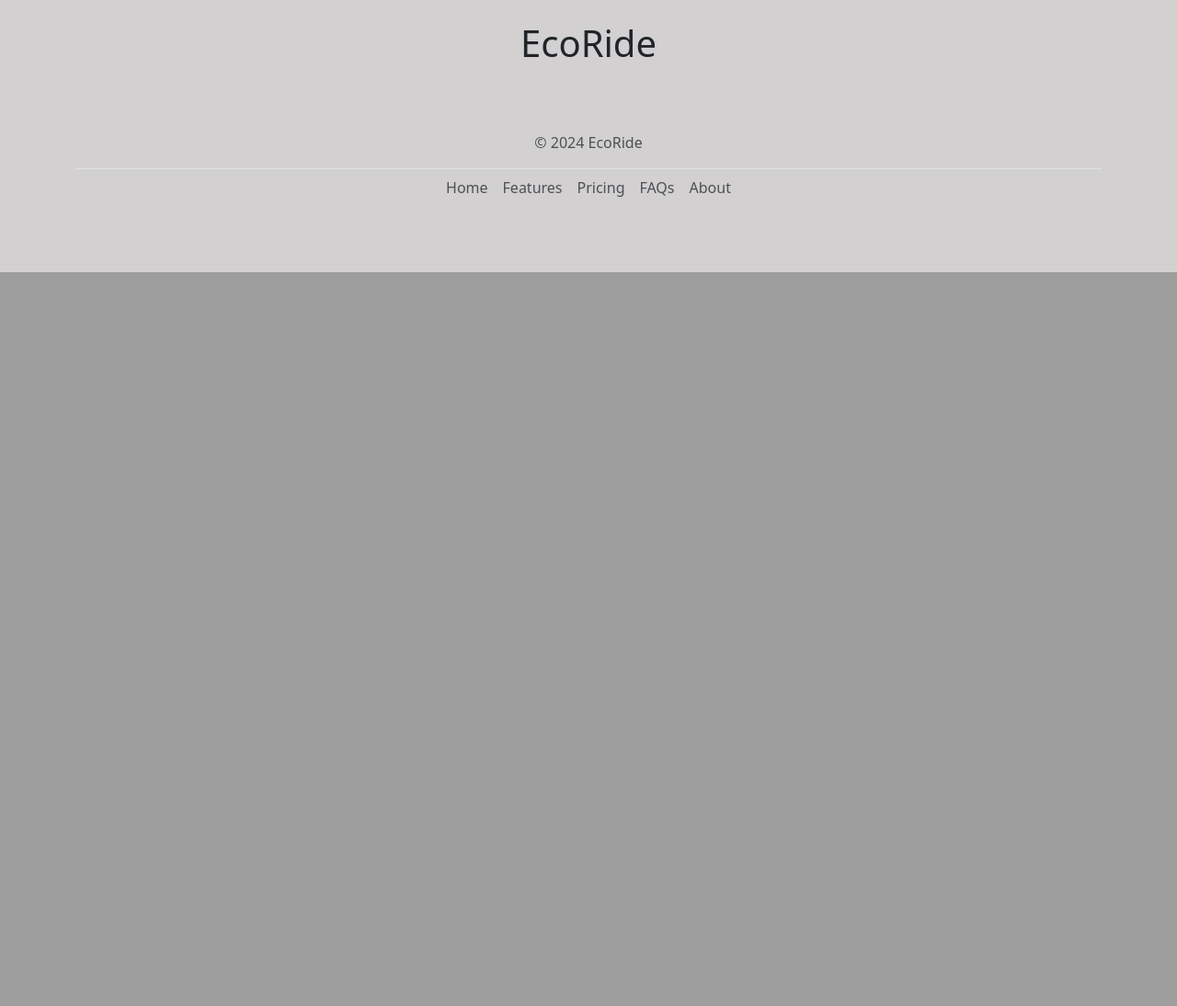
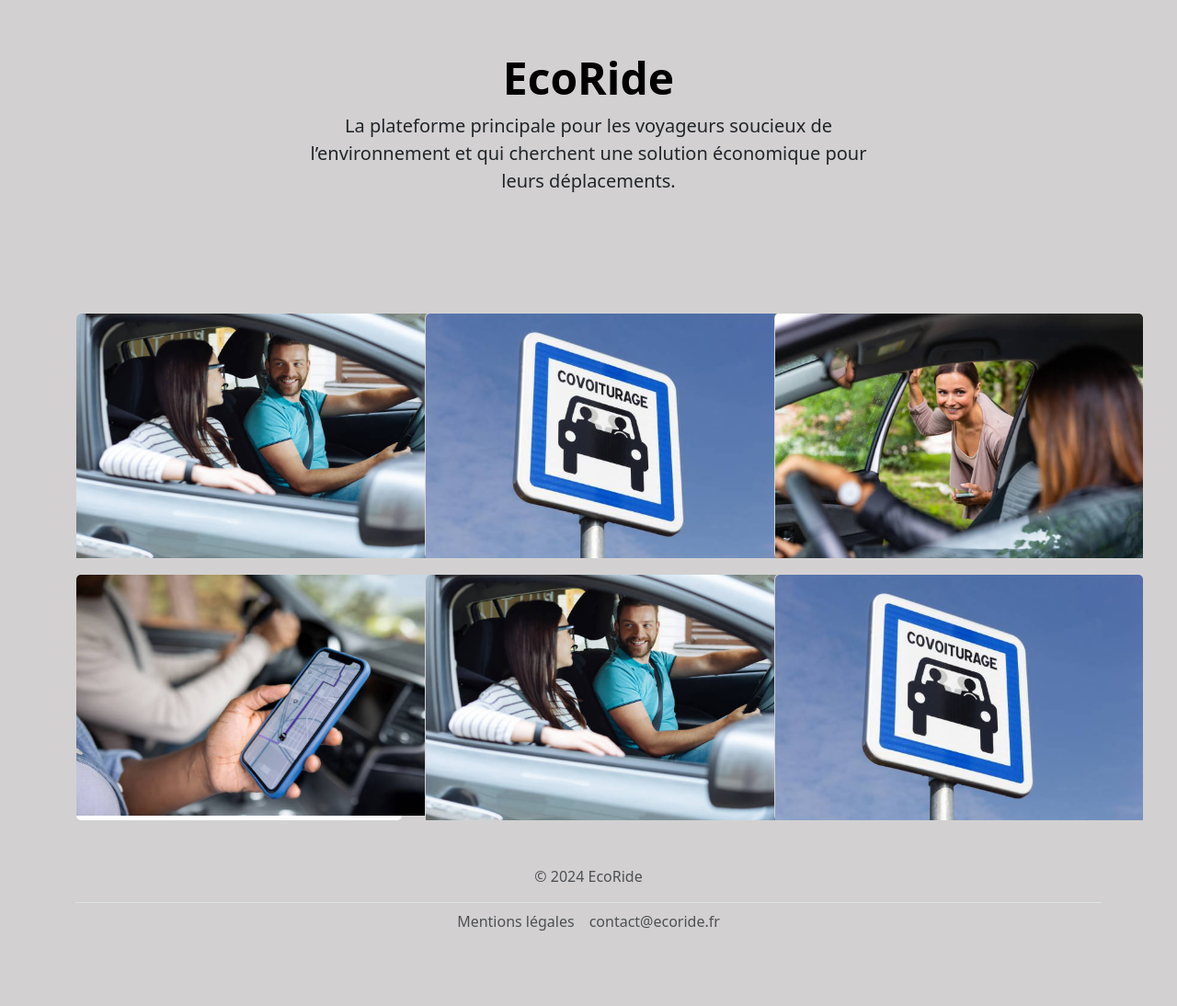
Before and after one commit to mohamedDVP/ecoRide, a Symfony app: template templates/home/index.html.twig in a window 1280 px wide. Shown: the part 575-1669 px from the top of the page at 92% size. Before the commit the page ends 871 px from the top, so only its background shows below. Run offline with Twig, Linux system fonts and the light colour scheme; the template is opened without the code that fills it, so the values that code supplies are empty; some libraries are stand-ins or nearby versions.

Commit message:
ajout du footer du texte de présentation et des photos de présentation de l'entreprise

```diff
--- a/public/css/styles.css
+++ b/public/css/styles.css
@@ -11,3 +11,7 @@ img {
     width: 50px;
     height: 40px;
 }
+
+nav ul {
+    justify-content: space-evenly;
+}
--- a/templates/base.html.twig
+++ b/templates/base.html.twig
@@ -28,20 +28,21 @@
             }
         </style>
         <div class="container">
-            <header class="py-3 my-4">
-                <nav class="navbar navbar-expand-lg">
+            <header class=" d-flex flex-wrap align-items-center justify-content-center justify-content-md-between py-3 mb-4 border-bottom">
+                <nav class="nav col-12 col-md-auto mb-2 justify-content-center mb-md-0">
                     <div class="container-fluid ">
                         <img src="{{ asset('assets/logo-ecoride.webp') }}" class="logo" alt="Logo EcoRide"/>
                         <button class="navbar-toggler" type="button" data-bs-toggle="collapse" data-bs-target="#navbarSupportedContent" aria-controls="navbarSupportedContent" aria-expanded="false" aria-label="Toggle navigation">
                             <span class="navbar-toggler-icon"></span>
                         </button>
                         <div class="collapse navbar-collapse" id="navbarSupportedContent">
-                            <ul class="navbar-nav me-auto mb-2 mb-lg-0 ">
+                            <ul class="navbar-nav me-auto mb-2 mb-lg-0 justify-content-lg-center">
+
                                 <li class="nav-item">
                                     <a class="nav-link active" aria-current="page" href="#">Accueil</a>
                                 </li>
                                 <li class="nav-item">
-                                    <a class="nav-link active" aria-current="page" href="#">Les covoiturages</a>
+                                    <a class="nav-link" href="#">Les covoiturages</a>
                                 </li>
                                 <li class="nav-item">
                                     <a class="nav-link" href="#">Contact</a>
@@ -70,11 +71,8 @@
             <footer class="py-3 my-4">
                 <p class="text-center text-body-secondary">© 2024 EcoRide</p>
                 <ul class="nav justify-content-center border-top pb-3 mb-3">
-                    <li class="nav-item"><a href="#" class="nav-link px-2 text-body-secondary">Home</a></li>
-                    <li class="nav-item"><a href="#" class="nav-link px-2 text-body-secondary">Features</a></li>
-                    <li class="nav-item"><a href="#" class="nav-link px-2 text-body-secondary">Pricing</a></li>
-                    <li class="nav-item"><a href="#" class="nav-link px-2 text-body-secondary">FAQs</a></li>
-                    <li class="nav-item"><a href="#" class="nav-link px-2 text-body-secondary">About</a></li>
+                    <li class="nav-item"><a href="#" class="nav-link px-2 text-body-secondary">Mentions légales</a></li>
+                    <li class="nav-item"><a href="#" class="nav-link px-2 text-body-secondary">contact@ecoride.fr</a></li>
                 </ul>
             </footer>
         </div>
--- a/templates/home/index.html.twig
+++ b/templates/home/index.html.twig
@@ -1,21 +1,45 @@
 {% extends 'base.html.twig' %}
-
-
 {% block title %}EcoRide - Accueil{% endblock %}
-
 {% block body %}
-
-
-
-
-
-
-<img src="{{ asset('assets/logo-ecoride.webp') }}" alt="Logo EcoRide"/>
-
-
-
-<div class="d-flex justify-content-center">
-<h1 class="mx-auto p-4">EcoRide</h1>
-
-</div>
+    <img src="{{ asset('assets/logo-ecoride.webp') }}" alt="Logo EcoRide"/>
+    <div class="px-4 py-5 my-5 text-center">
+        <h1 class="display-5 fw-bold text-body-emphasis">EcoRide</h1>
+        <div class="col-lg-6 mx-auto">
+            <p class="lead mb-4">La plateforme principale pour les voyageurs soucieux de l’environnement et qui cherchent une solution économique pour leurs déplacements.</p>
+        </div>
+    </div>
+    <div class="container">
+        <div class="row text-center justify-content-between">
+            <div class="col-md-4 my-2 d-flex">
+                <div class="card">
+                    <img src=" uploads/voiture-electrique.jpg" class="card-img-top" style="width:400px; height:auto" alt="Desc">
+                </div>
+            </div>
+            <div class="col-md-4 my-2 d-flex">
+                <div class="card">
+                    <img src=" uploads/trajet-covoiturage.jpg" class="card-img-top" style="width:400px; height:auto" alt="Desc">
+                </div>
+            </div>
+                <div class="col-md-4 my-2 d-flex">
+                    <div class="card">
+                        <img src=" uploads/passager-covoiturage.jpg" class="card-img-top" style="width:400px; height:auto" alt="Desc">
+                    </div>
+                </div>
+            <div class="col-md-4 my-2 d-flex">
+                <div class="card">
+                    <img src=" uploads/itineraire-covoiturage.jpg" class="card-img-top" style="width:400px; height:auto" alt="Desc">
+                </div>
+            </div>
+            <div class="col-md-4 my-2 d-flex">
+                <div class="card">
+                    <img src=" uploads/voiture-electrique.jpg" class="card-img-top" style="width:400px; height:auto" alt="Desc">
+                </div>
+            </div>
+            <div class="col-md-4 my-2 d-flex">
+                <div class="card">
+                    <img src=" uploads/trajet-covoiturage.jpg" class="card-img-top" style="width:400px; height:auto" alt="Desc">
+                </div>
+            </div>
+        </div>
+    </div>
 {% endblock %}
```
Also changed, not shown: public/uploads/itineraire-covoiturage.jpg (added), public/uploads/passager-covoiturage.jpg (added), public/uploads/trajet-covoiturage.jpg (added), public/uploads/voiture-electrique.jpg (added), 1 other file.
